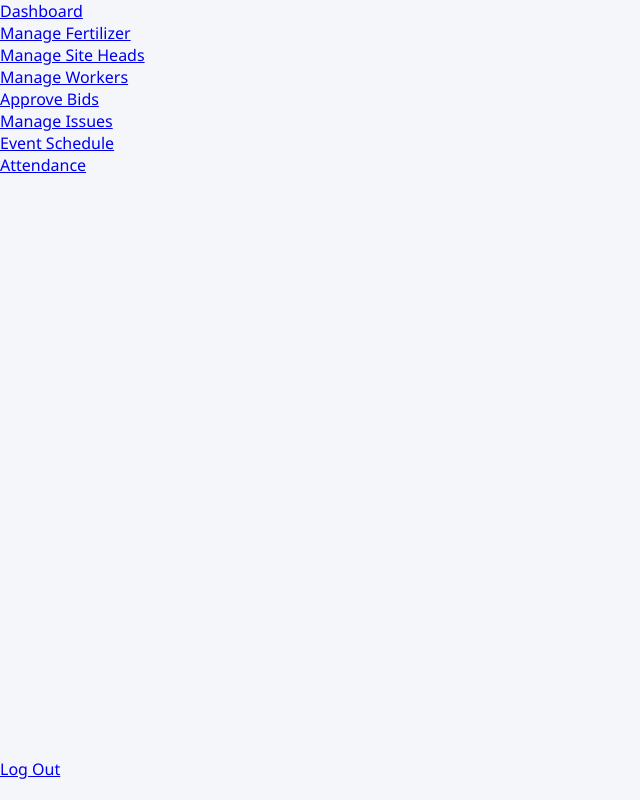
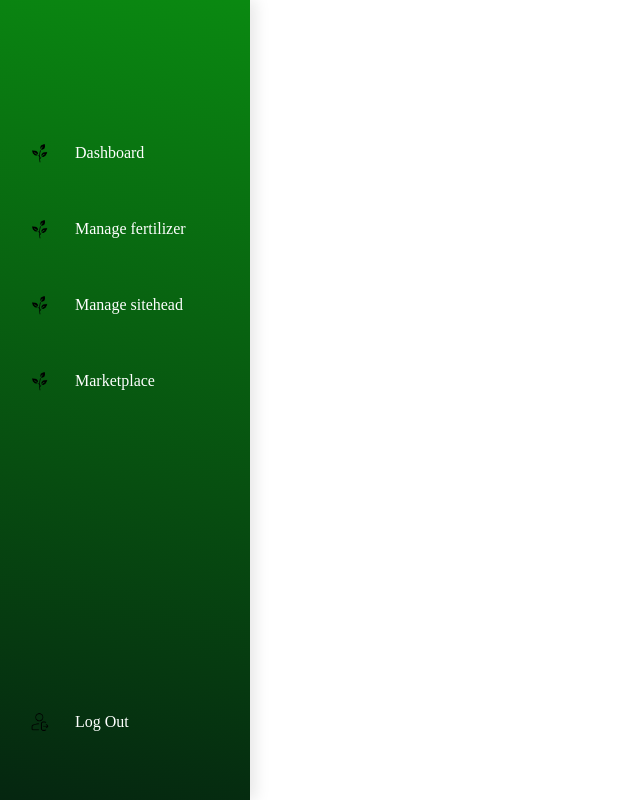
Before and after one commit to rashmipathinayaka/Green-Lease, a PHP site: page /Green-Lease/app/views/supervisor/sidebar.php in a window 1280 px wide. Shown: the whole page, without its empty margins (0-640 px from the left). Run offline with PHP 8.4, Linux system fonts and the light colour scheme; some libraries are stand-ins or nearby versions.

```diff
--- a/app/views/supervisor/sidebar.php
+++ b/app/views/supervisor/sidebar.php
@@ -1,27 +1,54 @@
+
 <!DOCTYPE html>
 <html lang="en">
 <head>
     <meta charset="UTF-8">
     <meta name="viewport" content="width=device-width, initial-scale=1.0">
-    <link rel="stylesheet" href="<?php echo URLROOT; ?>/assets/css/supervisor.css">
-
+    <link rel="stylesheet" href="<?php echo URLROOT; ?>/assets/CSS/sidebar.css">
     <title>Document</title>
 </head>
 <body>
-<div class="sidebar">
-				<ul>
-					<li><a href="<?php echo URLROOT; ?>/Supervisor/Index">Dashboard</a></li>
-					<li><a href="<?php echo URLROOT; ?>/Supervisor/Manage_fertilizer">Manage Fertilizer</a></li>
-					<li><a href="<?php echo URLROOT; ?>/Supervisor/Manage_sitehead">Manage Site Heads</a></li>
-					<li><a href="<?php echo URLROOT; ?>/Supervisor/Manage_worker">Manage Workers</a></li>
-					<li><a href="<?php echo URLROOT; ?>/Supervisor/Approve_bid">Approve Bids</a></li>
-					<li><a href="<?php echo URLROOT; ?>/Supervisor/Issue">Manage Issues</a></li>
-					<li><a href="<?php echo URLROOT; ?>/Supervisor/Event">Event Schedule</a></li>
-					<li><a href="<?php echo URLROOT; ?>/Supervisor/Attendance">Attendance</a></li>
-				</ul>
-				<ul class="logout">
-					<li><a href="/gl/logout.php">Log Out</a></li>
-				</ul>
-			</div>
+    <!-- Hamburger Menu Toggle Button -->
+
+    <!-- Sidebar -->
+    <div class="sidebar" id="sidebar">
+        <ul>
+            <li>
+                <img src="<?= URLROOT ?>/assets/images/leaf (3).png" alt="Green Lease Logo" class="menu-icon">
+                <a href="<?php echo URLROOT; ?>/Supervisor/Index">Dashboard</a>
+            </li>
+            <li>
+                <img src="<?= URLROOT ?>/assets/images/leaf (3).png" alt="Green Lease Logo" class="menu-icon">
+                <a href="<?php echo URLROOT; ?>/Supervisor/Manage_fertilizer">Manage fertilizer</a>
+            </li>
+            <li>
+                <img src="<?= URLROOT ?>/assets/images/leaf (3).png" alt="Green Lease Logo" class="menu-icon">
+                <a href="<?php echo URLROOT; ?>/Supervisor/Manage_sitehead">Manage sitehead</a>
+            </li>
+            <li>
+                <img src="<?= URLROOT ?>/assets/images/leaf (3).png" alt="Green Lease Logo" class="menu-icon">
+                <a href="<?php echo URLROOT; ?>/gl/marketplace">Marketplace</a>
+            </li>
+        </ul>
+
+        <!-- Logout Section -->
+        <ul class="logout">
+            <li>
+                <img src="<?= URLROOT ?>/assets/images/logout.png" alt="Logout Icon" class="menu-icon">
+                <a href="#">Log Out</a>
+            </li>
+        </ul>
+
+    </div>
+
+    <button class="menu-btn" onclick="toggleSidebar()">☰</button>
+    <!-- JavaScript for Sidebar Toggle -->
+    <script>
+        function toggleSidebar() {
+    const sidebar = document.getElementById("sidebar");
+    sidebar.classList.toggle("active");
+}
+
+    </script>
 </body>
 </html>
```
